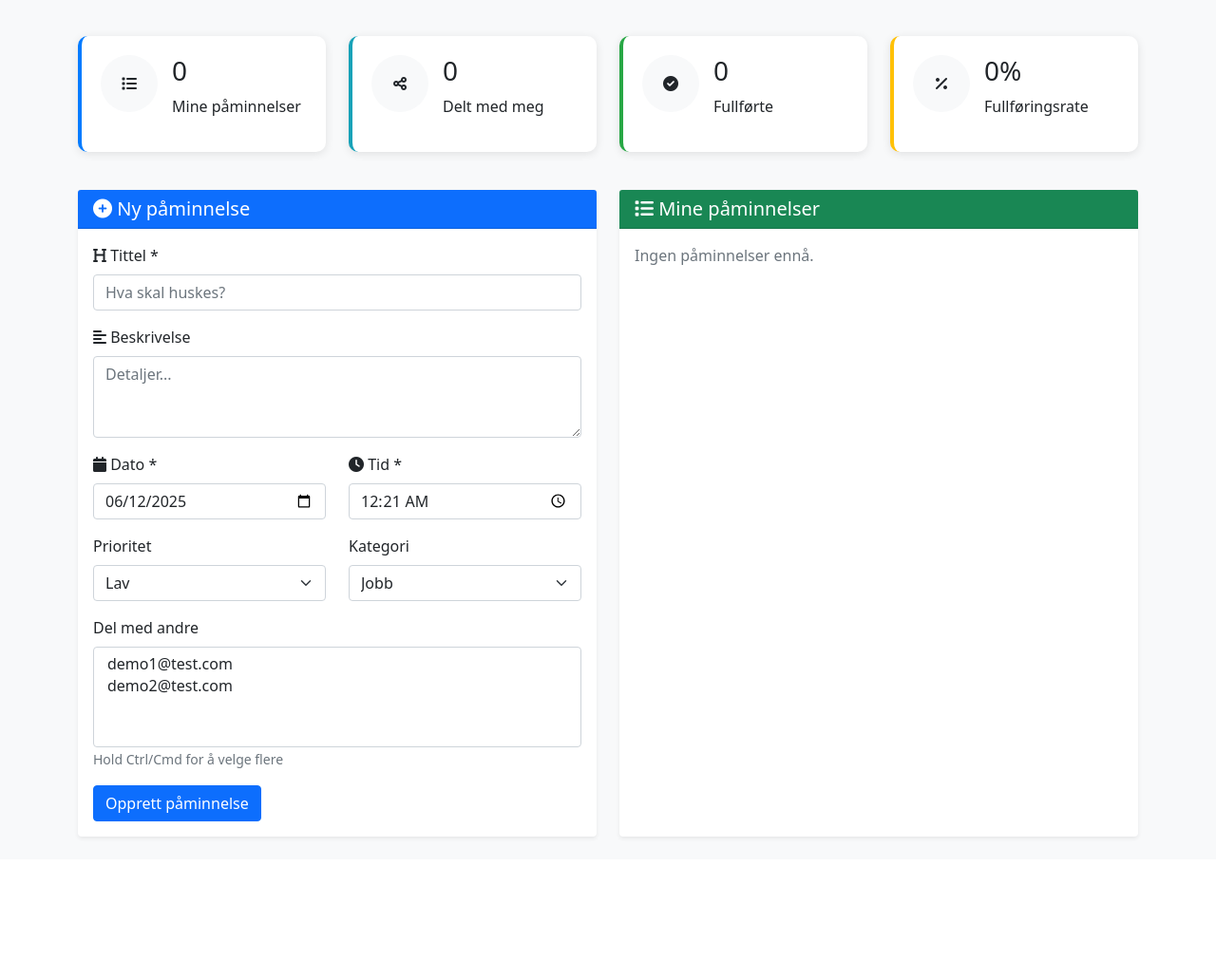
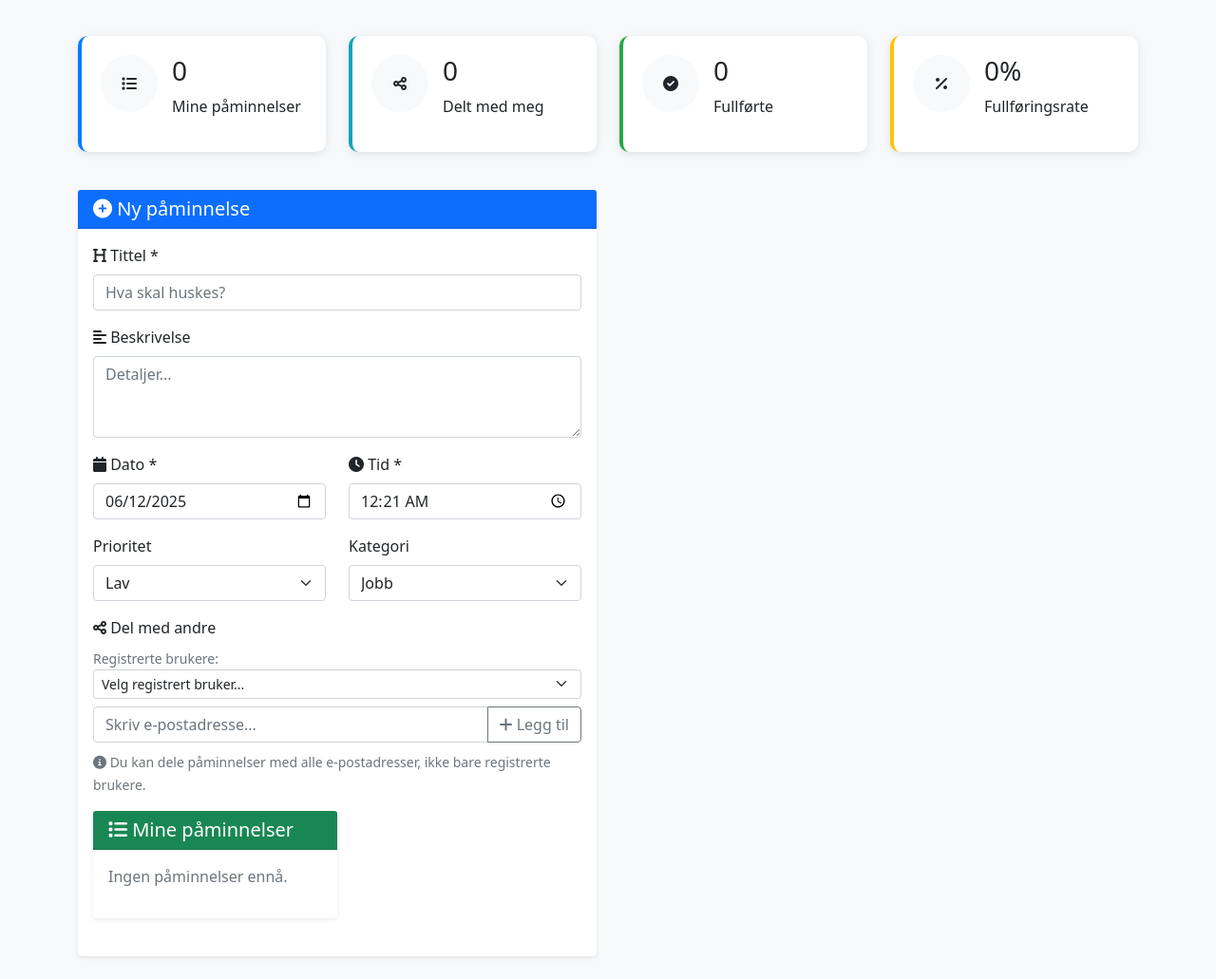
Before and after one commit to GmailHelene/SmartReminder, a Flask app: page /dashboard in a window 1280 px wide. Shown: the part 248-1279 px from the top of the page at 95% size. Before the commit the page ends 1132 px from the top, so only its background shows below. Run offline with Flask 3, Linux system fonts and the light colour scheme; the visitor is signed in with stand-in values (Sample User, id 1); some libraries are stand-ins or nearby versions.

Commit message:
Update dashboard.html

```diff
--- a/templates/dashboard.html
+++ b/templates/dashboard.html
@@ -137,22 +137,47 @@
                     </div>
 
 <!-- Del med andre -->
+<div class="mb-3">
+    <label class="form-label">
+        <i class="fas fa-share-alt"></i> Del med andre
+    </label>
+
+    <!-- Eksisterende brukere (hvis noen) -->
     {% if available_users %}
-                    <div class="mb-3">
-                        <label class="form-label">Del med andre</label>
-                        <select name="share_with" class="form-select" multiple>
+    <div class="mb-2">
+        <small class="form-text text-muted">Registrerte brukere:</small>
+        <select id="existing-users" class="form-select form-select-sm" onchange="addUserToShare(this.value)">
+            <option value="">Velg registrert bruker...</option>
             {% for user in available_users %}
             <option value="{{ user }}">{{ user }}</option>
             {% endfor %}
         </select>
-                        <small class="form-text text-muted">Hold Ctrl/Cmd for å velge flere</small>
     </div>
     {% endif %}
 
-                    {{ form.submit(class="btn btn-primary") }}
-                </form>
+    <!-- Manuell e-post input -->
+    <div class="input-group mb-2">
+        <input type="email" id="manual-email" class="form-control"
+               placeholder="Skriv e-postadresse..." onkeypress="handleEmailKeypress(event)">
+        <button type="button" class="btn btn-outline-secondary" onclick="addManualEmail()">
+            <i class="fas fa-plus"></i> Legg til
+        </button>
     </div>
+
+    <!-- Liste over valgte e-poster -->
+    <div id="selected-emails" class="mb-2">
+        <!-- Valgte e-poster vises her -->
     </div>
+
+    <!-- Skjulte inputs for å sende med skjemaet -->
+    <div id="hidden-emails">
+        <!-- Skjulte input-felt legges til her dynamisk -->
+    </div>
+
+    <small class="form-text text-muted">
+        <i class="fas fa-info-circle"></i>
+        Du kan dele påminnelser med alle e-postadresser, ikke bare registrerte brukere.
+    </small>
 </div>
 
     <!-- Mine påminnelser -->
```
Lines whose indentation alone changed are shown as unchanged.
